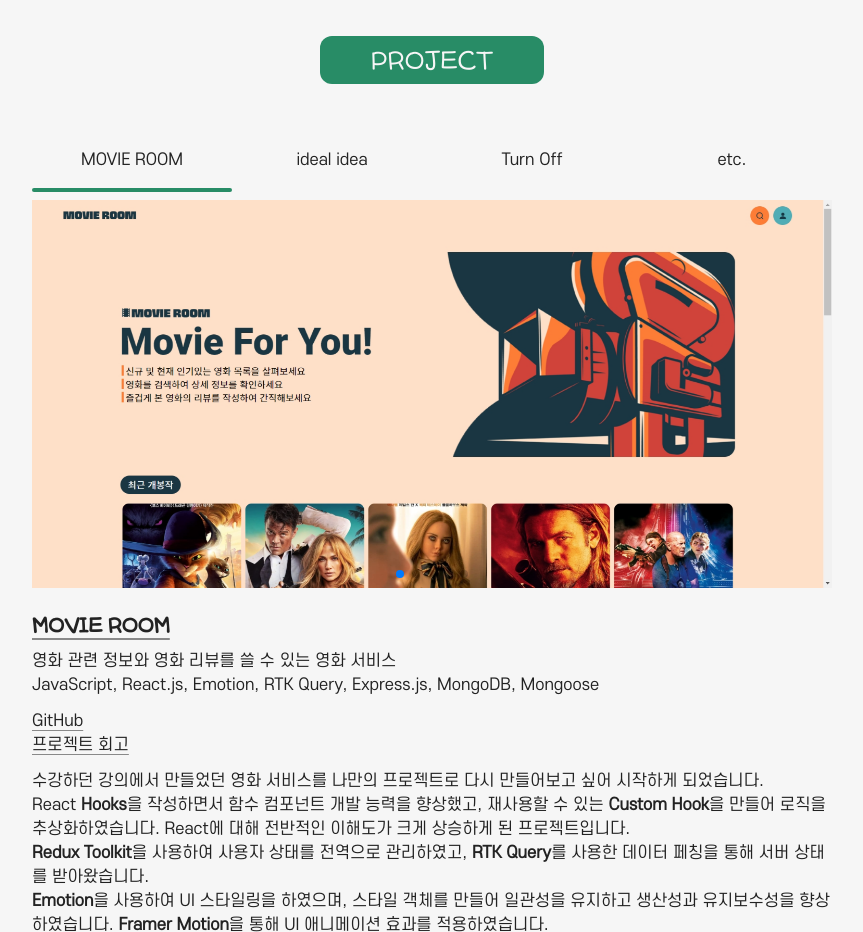
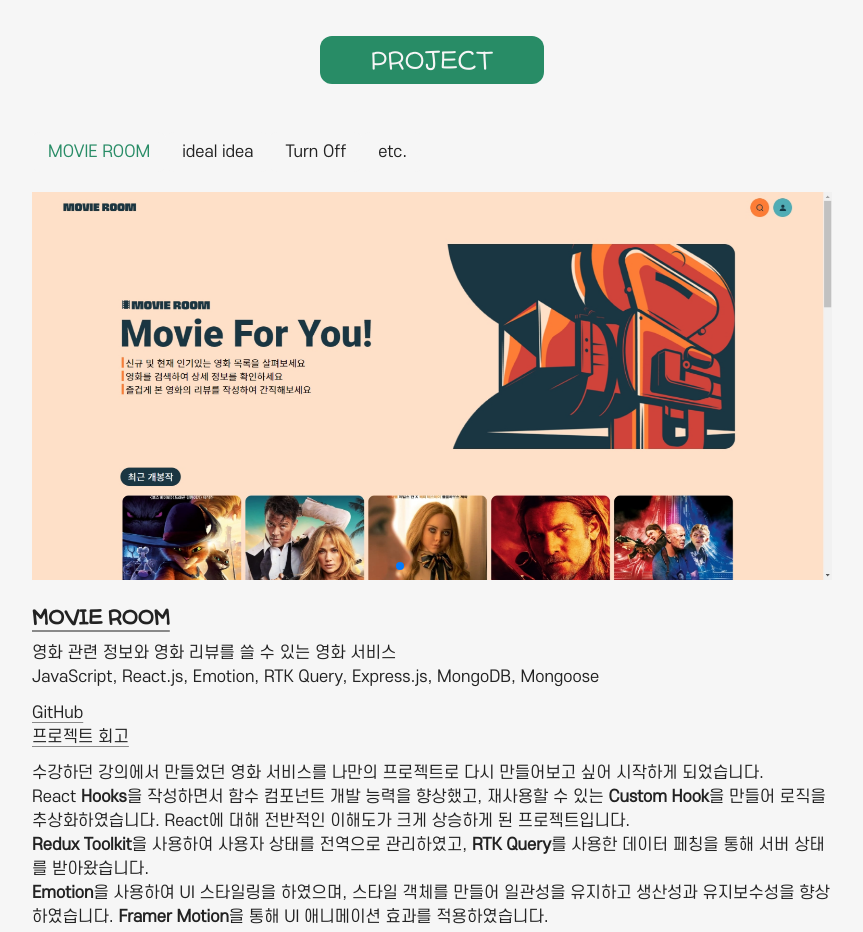
Before and after one commit to DDD120/portfolio, a React (Vite) app: page / in a window 1280 px wide. Shown: the part 1620-2552 px from the top of the page, without its empty margins (208-1071 px from the left). Built offline with nearby package versions, Linux system fonts and the light colour scheme.

Commit message:
feat ProjectTab

```diff
--- a/src/components/ProjectTab.tsx
+++ b/src/components/project/ProjectTab.tsx
@@ -16,21 +16,20 @@ function ProjectTab() {
 
   return (
     <div className="w-full flex flex-col font-scd my-12">
-      <ul className="flex text-center max-sm:text-sm">
-        {projects.map((project) => (
-          <li
-            className="flex-1 p-4 cursor-pointer transition-[filter] bg-white dark:bg-black"
-            onClick={() => setSelect(project.id)}
-            key={project.id}
+      <div className="mb-5">
+        {projects.map(({ id, name }) => (
+          <span
+            className={`inline-flex rounded-lg py-2 px-4 cursor-pointer transition-[filter] bg-white dark:bg-black ${
+              select === id && "text-green bg-neutral-200 dark:bg-neutral-200"
+            }`}
+            onClick={() => setSelect(id)}
+            key={id}
           >
-            {project.name}
-          </li>
+            {name}
+          </span>
         ))}
-      </ul>
-      <div
-        className={`w-[25%] h-1 mb-2 bg-green rounded-md transition`}
-        style={{ transform: `translateX(${select * 100}%)` }}
-      />
+      </div>
+
       <div>{projects[select].content}</div>
     </div>
   )
```
Also changed, not shown: src/container/Project.tsx (+4 -4 lines), src/components/project/Etc.tsx (renamed from src/components/Etc.tsx), src/components/project/IdealIdea.tsx (renamed from src/components/IdealIdea.tsx), src/components/project/MovieRoom.tsx (renamed from src/components/MovieRoom.tsx), src/components/project/ProjectTemplate.tsx (renamed from src/components/ProjectTemplate.tsx), src/components/project/TurnOff.tsx (renamed from src/components/TurnOff.tsx).
